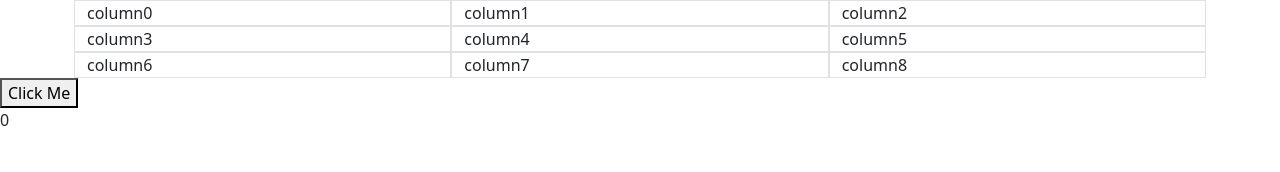
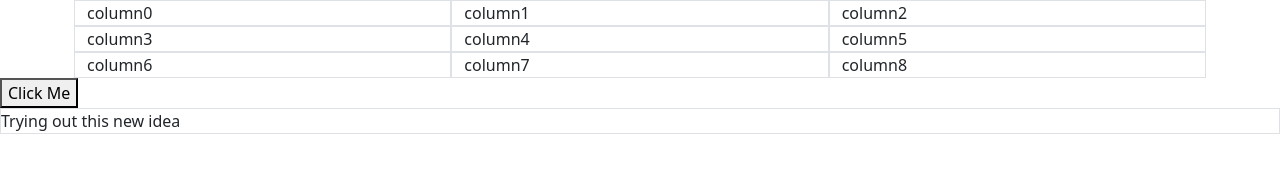
Before and after one commit to morganmontague/tictac, a plain HTML site: page index.html in a window 1280 px wide. Drawn offline with nearby package versions, Linux system fonts and the light colour scheme.

Commit message:
tested a setAttribute for a click to trigger a function

```diff
--- a/JS/main.js
+++ b/JS/main.js
@@ -97,8 +97,6 @@ function multiplyAll(arr) {
 ];
 
 function areYaWinningSon(arr) {
-    let sum = 0;
-    // Only change code below this line
     for (let i = 0; i < arr.length; i++) {
         let a = arr[i][0]
         let b = arr[i][1]
@@ -110,28 +108,10 @@ function areYaWinningSon(arr) {
         if (a === 'x' && b === 'x' && c ==='x') {
             console.log('x won baby')
             break}
-            if (a === 'o' && b === 'o'&& c==='o') {
-                console.log('o won baby')
-                break}
-        //     console.log(sum+= arr[i])
-        // console.log(arr[i])
-        //   const subArray = arr[i];
-        // for (let j = 0; j < arr[i].length; j++) {
-        //     console.log(a+b+c)
-            // console.log(sum += arr[j]);
-        // console.log(arr[j].join(''))
-        // if(arr[j].join('') === 111){
-        //     console.log('x Won')
-        // }
-        // if (arr.join[j]===3){
-        //     console.log('true')
-        // }
-    //     console.log(product += subArray[j]);
-    //   }
+        if (a === 'o' && b === 'o'&& c==='o') {
+            console.log('o won baby')
+            break}
     }
-    // Only change code above this line
-    // console.log(product)
-    // return product;
   }
 
 
@@ -139,14 +119,6 @@ function areYaWinningSon(arr) {
 areYaWinningSon(winningThree)
 
 
-
-
-
-
-
-
-console.log(winningThree.length)
-console.log(winningThree)
 
 
 function createElement (area, element, text, clas, parent) {
@@ -168,6 +140,21 @@ function createElement (area, element, text, clas, parent) {
   // for (let index = 0; index < 9; index++){
   //   let `${index}Column` = document.getElementById(`${index}Colid`)
   // }
+
+  // let clicky = document.getElementsByClassName('col-4');
+  // console.log(clicky)
+  // clicky.addEventListener('click', ()=>{
+  //   console.log('clicked me')
+  // })
+
+  let attempt = document.getElementById('tile')
+function attemptToClick() {
+  console.log('This clicked')
+}
+
+attempt.setAttribute('onClick', 'attemptToClick()')
+
+
 
 
 
--- a/index.html
+++ b/index.html
@@ -15,8 +15,8 @@
 
     </div>
 <button id="clickMe">Click Me</button>
-<div id="tile">
-    0
+<div id="tile" class="border">
+Trying out this new idea
 </div>
 </body>
 </html>
```
